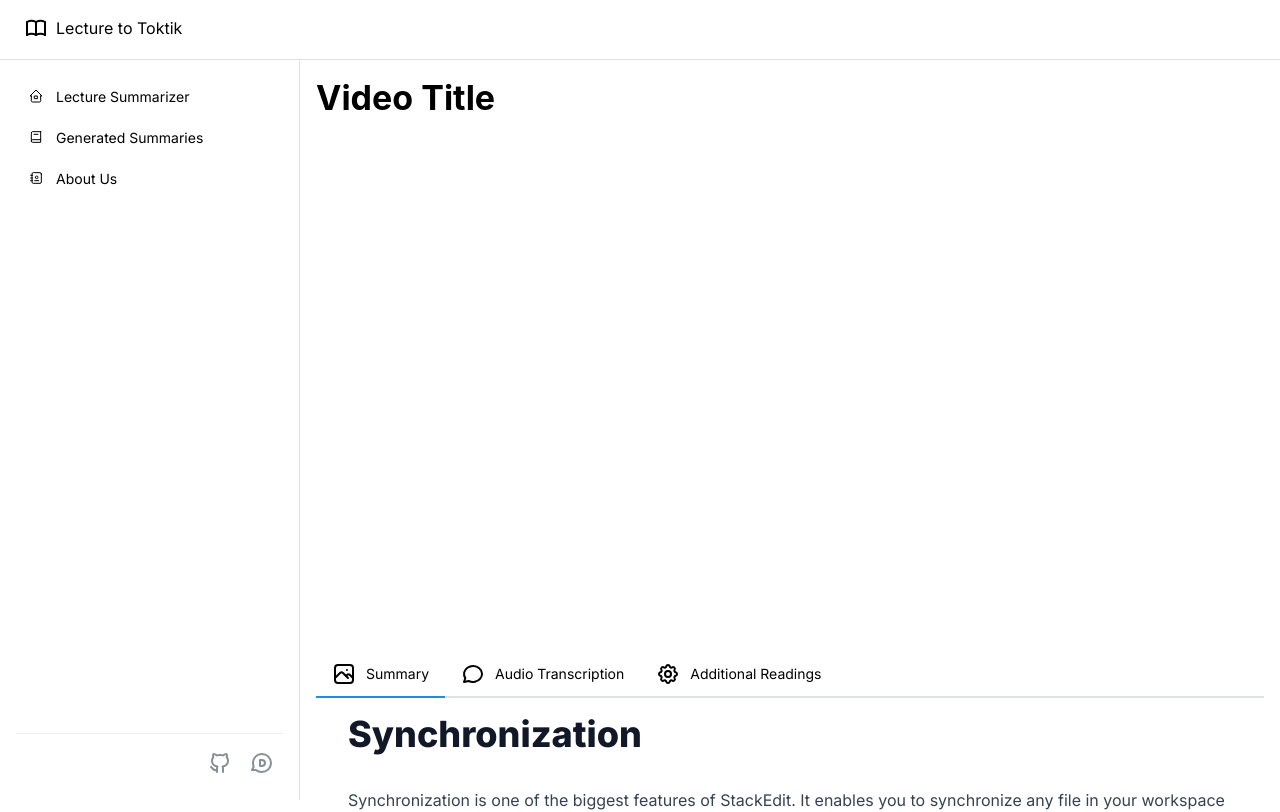
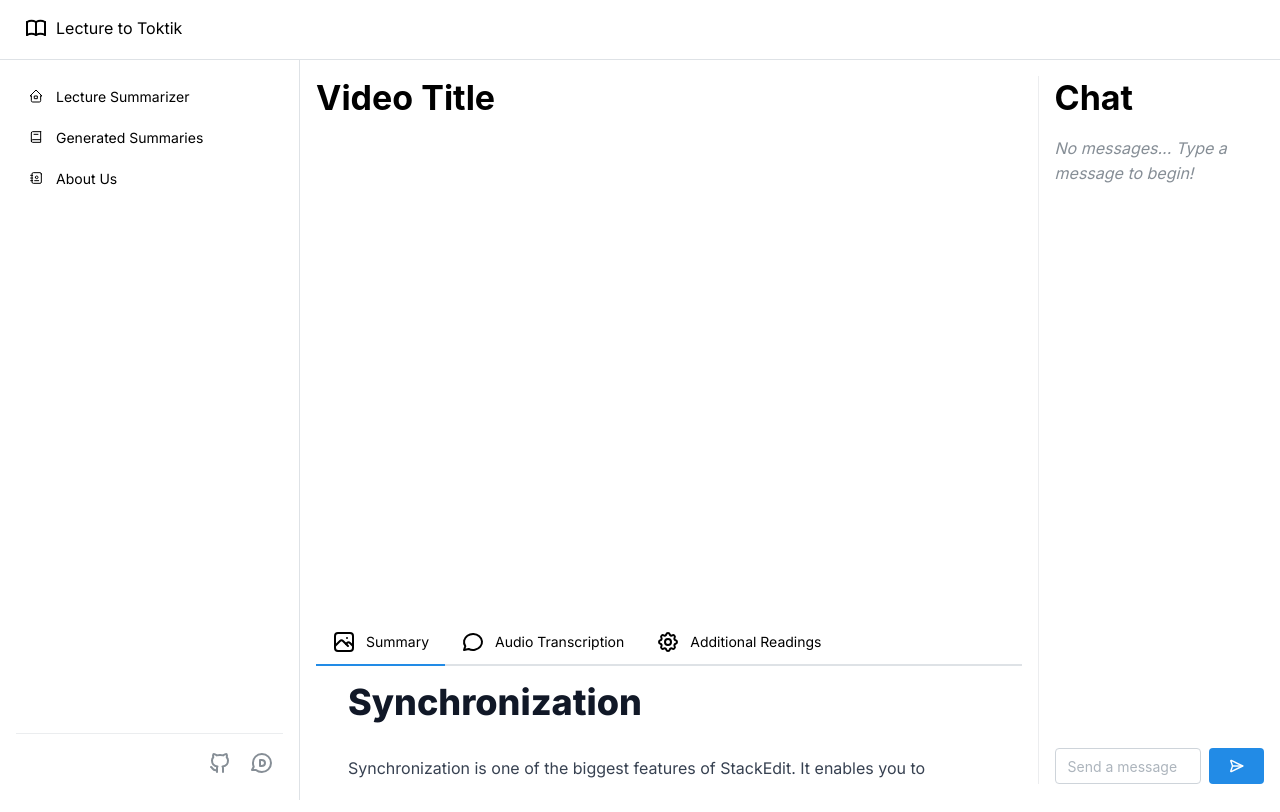
Before and after one commit to tohhongxiang/techfest-2024, a Next.js app: page /summaries/123 in a window 1280 px wide. Shown: the top 812 px of the page. Built offline with nearby package versions, Linux system fonts and the light colour scheme.

Commit message:
Add chat

```diff
--- a/src/api/getVideoURL.ts
+++ b/src/api/getVideoURL.ts
@@ -1,5 +1,5 @@
 export default async function getVideoURL(id: string) {
-    await new Promise(r => setTimeout(r, 1000));
+    await new Promise(r => setTimeout(r, 500));
 
     const links = [
         "https://www.youtube.com/watch?v=TjZBTDzGeGg&list=PLUl4u3cNGP63gFHB6xb-kVBiQHYe_4hSi",
--- a/src/app/page.tsx
+++ b/src/app/page.tsx
@@ -85,7 +85,7 @@ export default function HomePage() {
 		if (currentStep === 1) {
 			console.log(form.values);
 
-			// router.push("/summaries/123")
+			router.push("/summaries/123")
 		}
 	};
 
--- a/src/app/summaries/[id]/page.tsx
+++ b/src/app/summaries/[id]/page.tsx
@@ -1,10 +1,23 @@
 "use client";
 
-import { Stack, Tabs, Title, Container } from "@mantine/core";
+import {
+	Stack,
+	Tabs,
+	Title,
+	Container,
+	Flex,
+	AppShell,
+	AppShellAside,
+	AppShellMain,
+	Portal,
+	Affix,
+	ScrollArea,
+} from "@mantine/core";
 import {
 	IconPhoto,
 	IconMessageCircle,
 	IconSettings,
+	IconMessage,
 } from "@tabler/icons-react";
 import { Suspense } from "react";
 import AdditionalReadings from "../_components/AdditionalReadings";
@@ -14,12 +27,15 @@ import VideoPlayer from "../_components/VideoPlayer";
 import ListSkeleton from "../_components/skeletons/ListSkeleton";
 import TextSkeleton from "../_components/skeletons/TextSkeleton";
 import VideoSkeleton from "../_components/skeletons/VideoSkeleton";
+import ChatSection from "../_components/ChatSection";
 
-export default function SummaryPage({ params }: { params: { id: string }}) {
-    const id = params.id
+export default function SummaryPage({ params }: { params: { id: string } }) {
+	const id = params.id;
 
 	return (
-		<Stack>
+		<Flex className="h-full">
+			<Stack className="grow overflow-auto">
+				<ScrollArea className="pr-4">
 					<Title>Video Title</Title>
 					<Suspense fallback={<VideoSkeleton />}>
 						<div className="h-[500px]">
@@ -28,7 +44,10 @@ export default function SummaryPage({ params }: { params: { id: string }}) {
 					</Suspense>
 					<Tabs defaultValue="summary">
 						<Tabs.List>
-					<Tabs.Tab value="summary" leftSection={<IconPhoto />}>
+							<Tabs.Tab
+								value="summary"
+								leftSection={<IconPhoto />}
+							>
 								Summary
 							</Tabs.Tab>
 							<Tabs.Tab
@@ -44,7 +63,6 @@ export default function SummaryPage({ params }: { params: { id: string }}) {
 								Additional Readings
 							</Tabs.Tab>
 						</Tabs.List>
-
 						<Tabs.Panel value="summary">
 							<Container fluid className="p-4">
 								<Suspense fallback={<TextSkeleton />}>
@@ -67,6 +85,11 @@ export default function SummaryPage({ params }: { params: { id: string }}) {
 							</Container>
 						</Tabs.Panel>
 					</Tabs>
+				</ScrollArea>
 			</Stack>
+			<div className="border-l border-gray-600/10 w-1/3">
+				<ChatSection id={id} />
+			</div>
+		</Flex>
 	);
 }
--- /dev/null
+++ b/src/app/summaries/_components/ChatSection.tsx
@@ -0,0 +1,121 @@
+"use client";
+
+import { Message } from "@/types/Message";
+import {
+	Button,
+	Text,
+	Flex,
+	Loader,
+	ScrollArea,
+	Stack,
+	TextInput,
+	Title,
+} from "@mantine/core";
+import { IconSend2 } from "@tabler/icons-react";
+import { useEffect, useRef, useState } from "react";
+
+async function sendMessage(message: string): Promise<Message> {
+	await new Promise((r) => setTimeout(r, 500));
+
+	return {
+		text: "This is a reply to the message: " + message,
+		sender: "bot",
+	};
+}
+
+function MessageBubble({
+	children,
+	sender,
+	className = "",
+}: {
+	children: React.ReactNode;
+	sender: string;
+	className?: string;
+}) {
+	return (
+		<div
+			className={`${
+				sender === "user" ? "bg-blue-300" : "inherit"
+			} px-4 py-2 rounded-md border-2 border-gray-500/10 ${className}`}
+		>
+			{children}
+		</div>
+	);
+}
+
+export default function ChatSection({ id }: { id: string }) {
+	const [messages, setMessages] = useState<Message[]>([]);
+	const [typedMessage, setTypedMessage] = useState("");
+
+	const messageListRef = useRef<HTMLDivElement | null>(null);
+	const [isLoading, setIsLoading] = useState(false);
+	const handleSubmit = async (e: React.FormEvent<HTMLFormElement>) => {
+		e.preventDefault();
+
+		const messageToSendText = typedMessage;
+		setMessages((c) => [...c, { text: messageToSendText, sender: "user" }]);
+		setTypedMessage("");
+
+		setIsLoading(true);
+		const receivedMessage = await sendMessage(messageToSendText);
+		setIsLoading(false);
+		setMessages((c) => [...c, receivedMessage]);
+	};
+
+	// everytime a new message appears, scroll down to most recent message
+	useEffect(() => {
+		messageListRef?.current?.lastElementChild?.scrollIntoView({
+			behavior: "smooth",
+		});
+	}, [messages]);
+
+	return (
+		<Stack className="h-full pl-4 pr-0 py-0 flex flex-col">
+			<Title>Chat</Title>
+			<ScrollArea pr="sm" className="h-full">
+				<Stack className="flex flex-col gap-y-2" ref={messageListRef}>
+					{messages.length === 0 ? (
+                        <Text c="dimmed"><i>No messages... Type a message to begin!</i></Text>
+                    ) :
+                        messages.map((message, index) => (
+						<div
+							key={index}
+							className={`${
+								message.sender === "user"
+									? "ml-auto text-right"
+									: "mr-auto text-left"
+							}`}
+						>
+							<MessageBubble sender={message.sender}>
+								{message.text}
+							</MessageBubble>
+						</div>
+					))}
+					{isLoading && (
+						<MessageBubble
+							sender={"bot"}
+							className="mr-auto text-left bg-gray-200"
+						>
+							<Flex align={"center"} gap="sm">
+								<Loader size="sm" /> <Text c="dimmed">Loading...</Text>
+							</Flex>
+						</MessageBubble>
+					)}
+				</Stack>
+			</ScrollArea>
+			<form onSubmit={handleSubmit}>
+				<Flex className="w-full justify-stretch gap-x-2">
+					<TextInput
+						placeholder="Send a message"
+						className="w-full"
+						value={typedMessage}
+						onChange={(e) => setTypedMessage(e.target.value)}
+					/>
+					<Button type="submit" disabled={isLoading}>
+						<IconSend2 />
+					</Button>
+				</Flex>
+			</form>
+		</Stack>
+	);
+}
--- a/src/app/summaries/_components/VideoPlayer.tsx
+++ b/src/app/summaries/_components/VideoPlayer.tsx
@@ -1,5 +1,4 @@
 import getVideoURL from "@/api/getVideoURL";
-import { Container } from "@mantine/core";
 import ReactPlayer from "react-player";
 
 export default async function VideoPlayer({ id = "" }: { id: string }) {
--- a/src/components/RootLayout.tsx
+++ b/src/components/RootLayout.tsx
@@ -1,8 +1,10 @@
 "use client";
 
+import ChatSection from "@/app/summaries/_components/ChatSection";
 import {
 	ActionIcon,
 	AppShell,
+	Box,
 	Burger,
 	Flex,
 	NavLink,
@@ -56,6 +58,7 @@ export default function RootLayout({
 				collapsed: { mobile: !opened },
 			}}
 			padding="md"
+			className="h-screen"
 		>
 			<AppShell.Header>
 				<div className="flex p-4">
@@ -115,7 +118,7 @@ export default function RootLayout({
 					</Flex>
 				</AppShell.Section>
 			</AppShell.Navbar>
-			<AppShell.Main>{children}</AppShell.Main>
+			<AppShell.Main className="w-full h-full">{children}</AppShell.Main>
 		</AppShell>
 	);
 }
--- /dev/null
+++ b/src/types/Message.d.ts
@@ -0,0 +1,4 @@
+export type Message = {
+    text: string,
+    sender: "user" | "bot"
+}
```
Also changed, not shown: src/api/sendMessage.ts (added, +10 -0 lines). Lines whose indentation alone changed are shown as unchanged.
